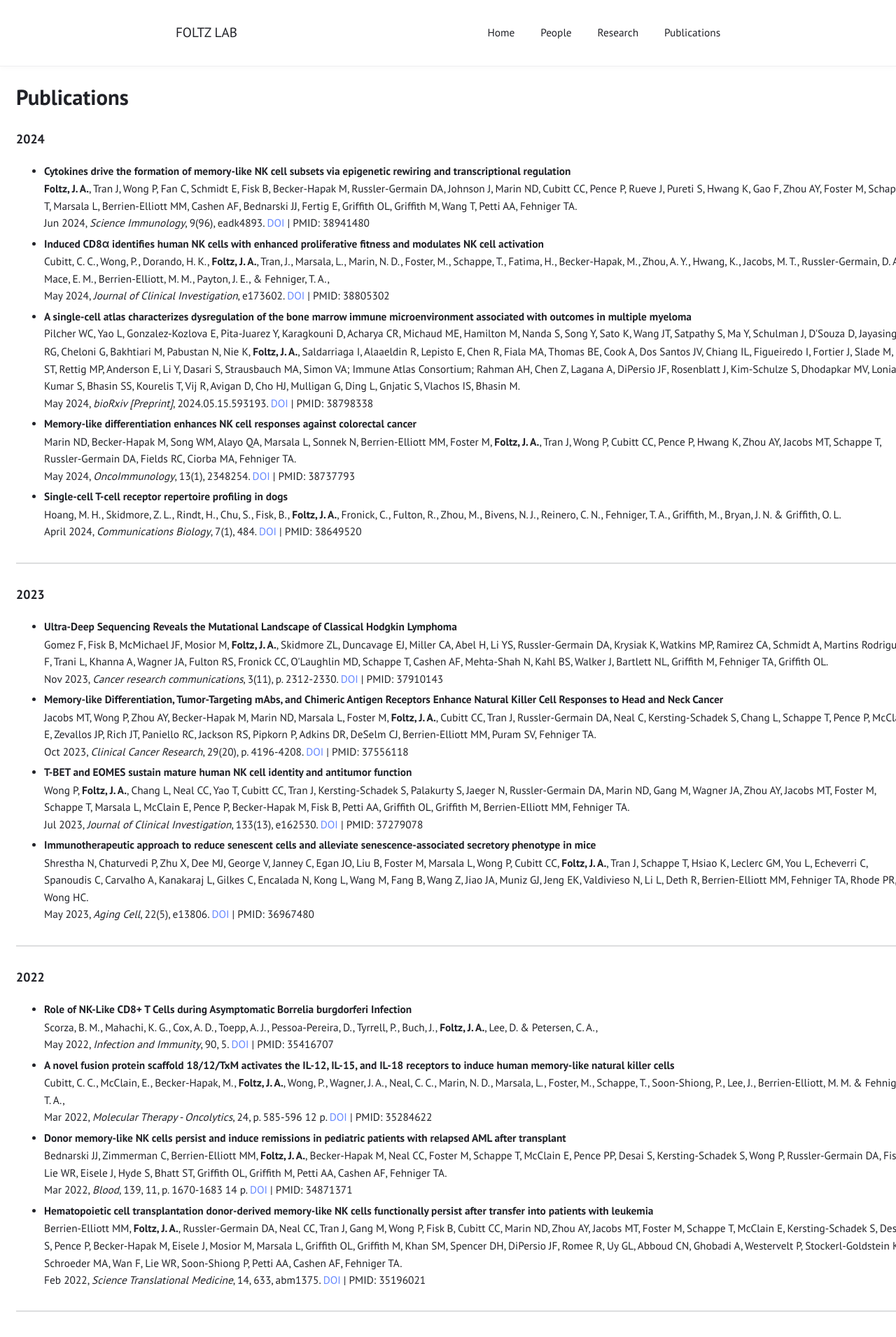
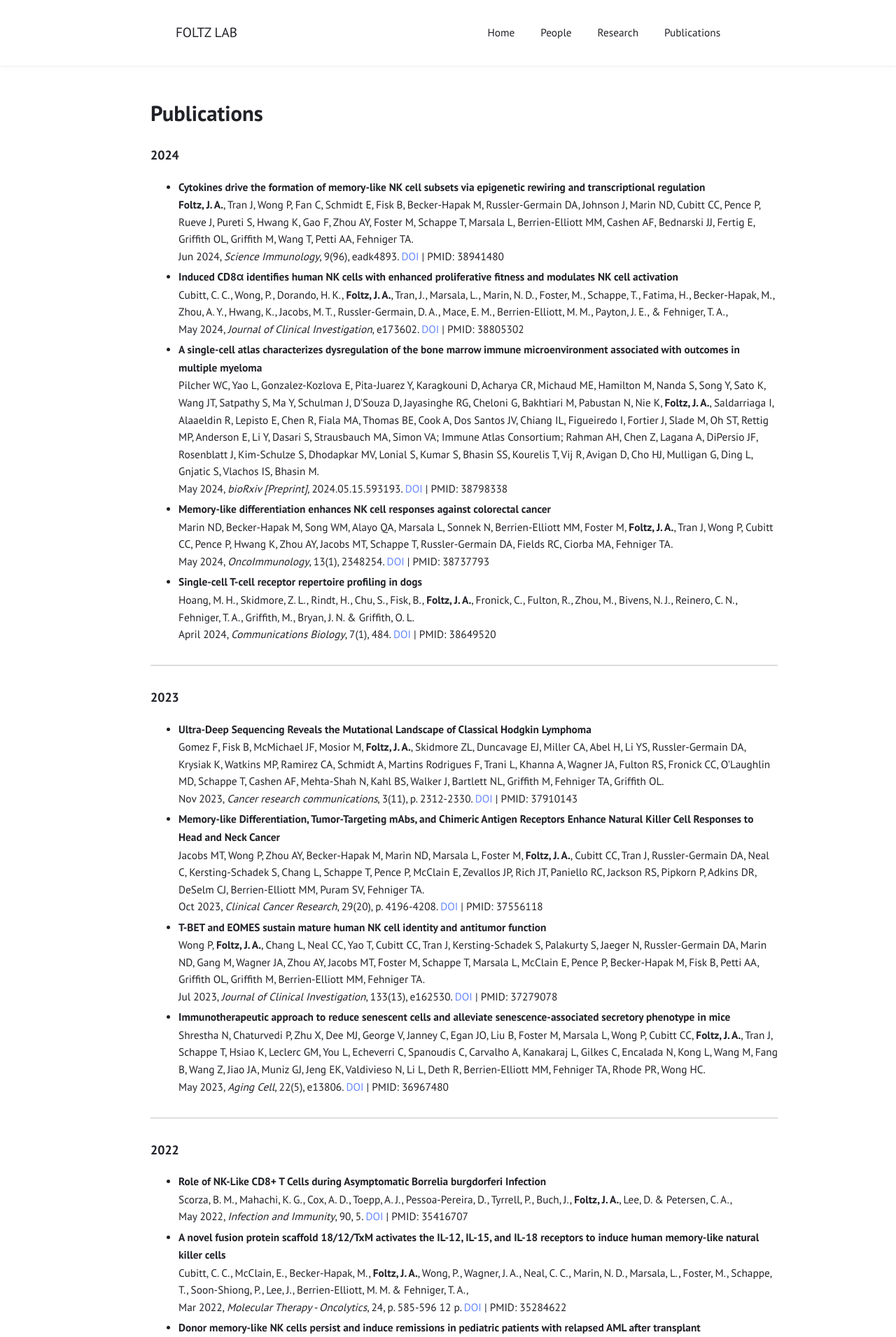
Before and after one commit to Foltz-Lab/Foltz-Lab.github.io, a Jekyll site: the page built from publications.html, in a window 1280 px wide. Shown: the top 1911 px of the page at 70% size. Built offline with Jekyll 4.4.1, drawn with Linux system fonts in a browser that asks for light colours.

Commit message:
Update publications.html

```diff
--- a/publications.html
+++ b/publications.html
@@ -2,7 +2,7 @@
 layout: default
 title: "Publications"
 ---
-
+<div style="width: 70%; max-width: 1200px; margin: 0 auto; padding: 1.5em;">
 <h1>Publications</h1>
 <div class="year-section">
         <h3>2024</h3>
```
